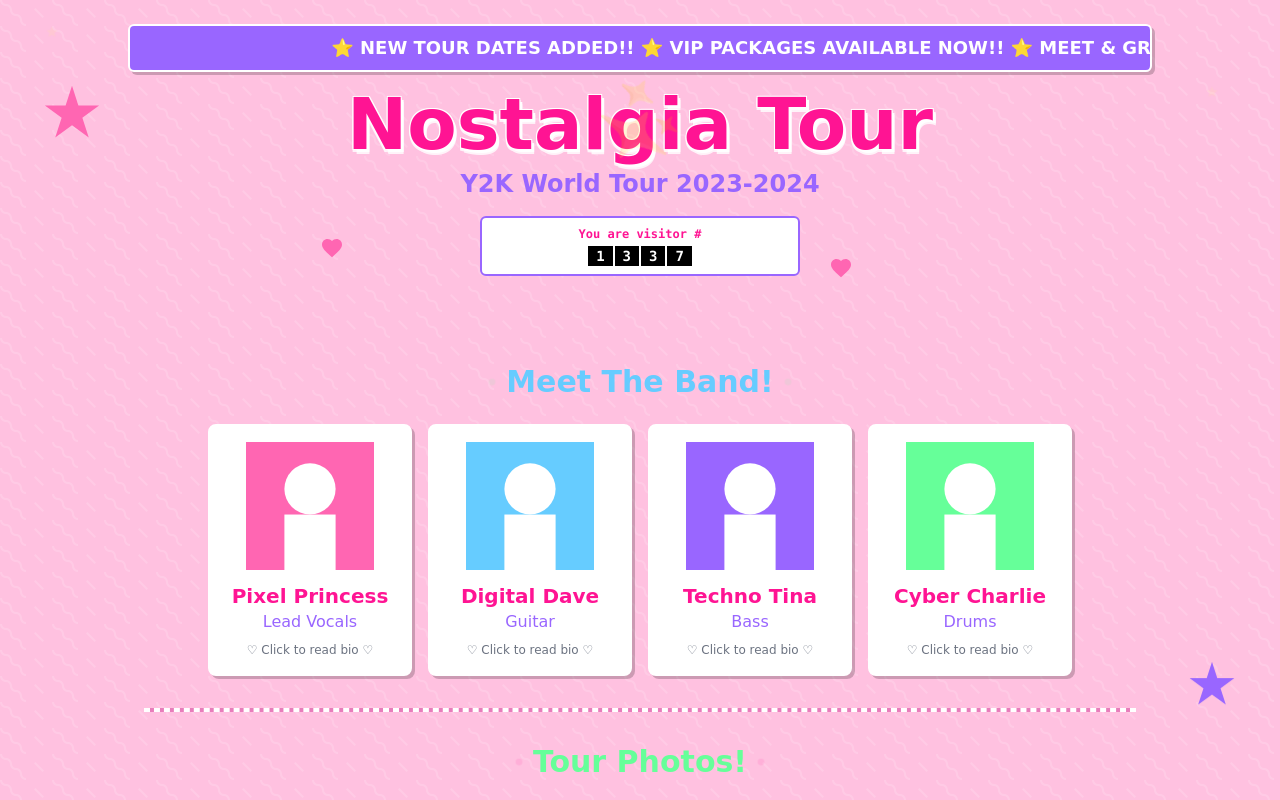
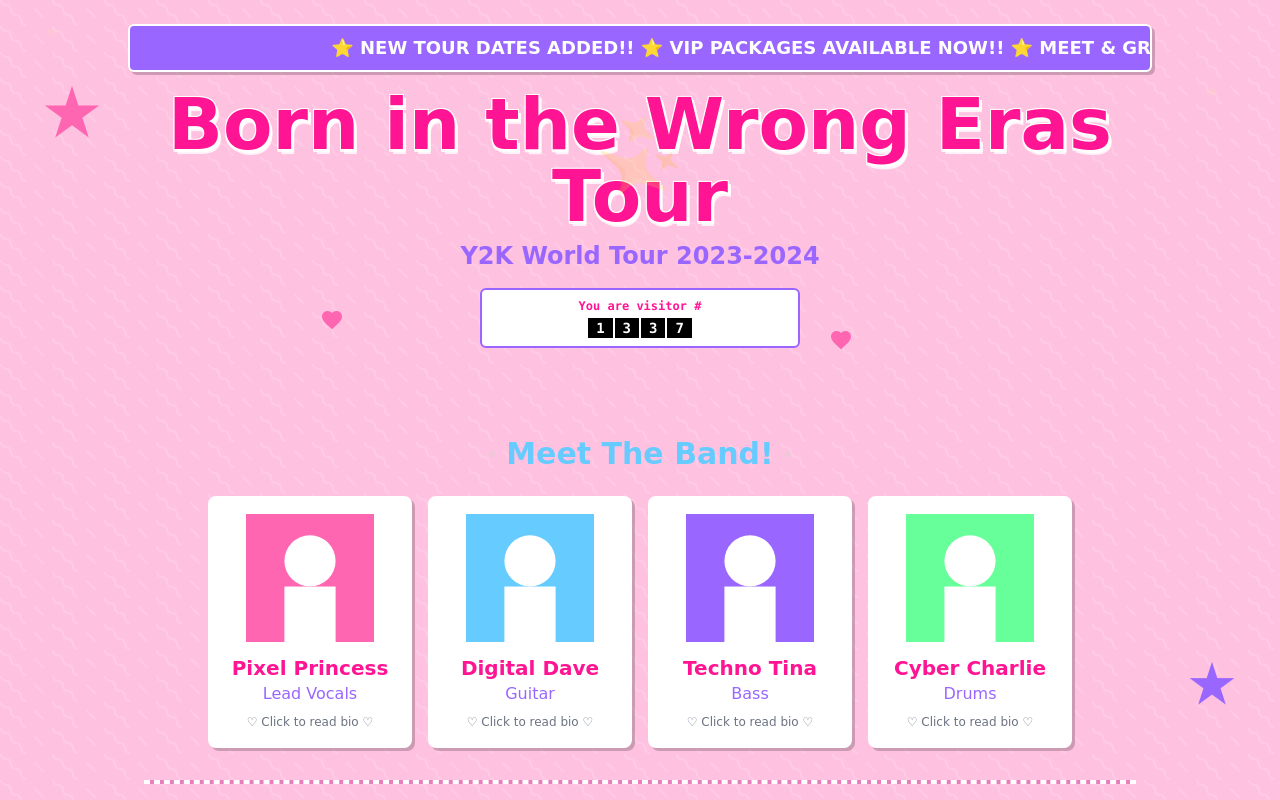
Before and after one commit to mccallbliss/bitwet, a React (Vite) app: page / in a window 1280 px wide. Shown: the top 800 px of the page. Built offline with nearby package versions, Linux system fonts and the light colour scheme.

Commit message:
Rename "Nostalgia Tour"
Renamed "Nostalgia Tour" to "Born in the Wrong Eras Tour".

```diff
--- a/src/components/Header.tsx
+++ b/src/components/Header.tsx
@@ -32,7 +32,7 @@ const Header: React.FC = () => {
             className="text-5xl md:text-7xl font-bold mb-2 text-y2k-hotPink drop-shadow-[0_2px_0_rgba(255,255,255,0.8)]"
             style={{ textShadow: "3px 3px 0 #FFF, -1px -1px 0 #FFF, 1px -1px 0 #FFF, -1px 1px 0 #FFF, 1px 1px 0 #FFF" }}
           >
-            Nostalgia Tour
+            Born in the Wrong Eras Tour
           </h1>
           <div
             className="absolute top-0 left-0 w-full h-full flex items-center justify-center pointer-events-none"
```
